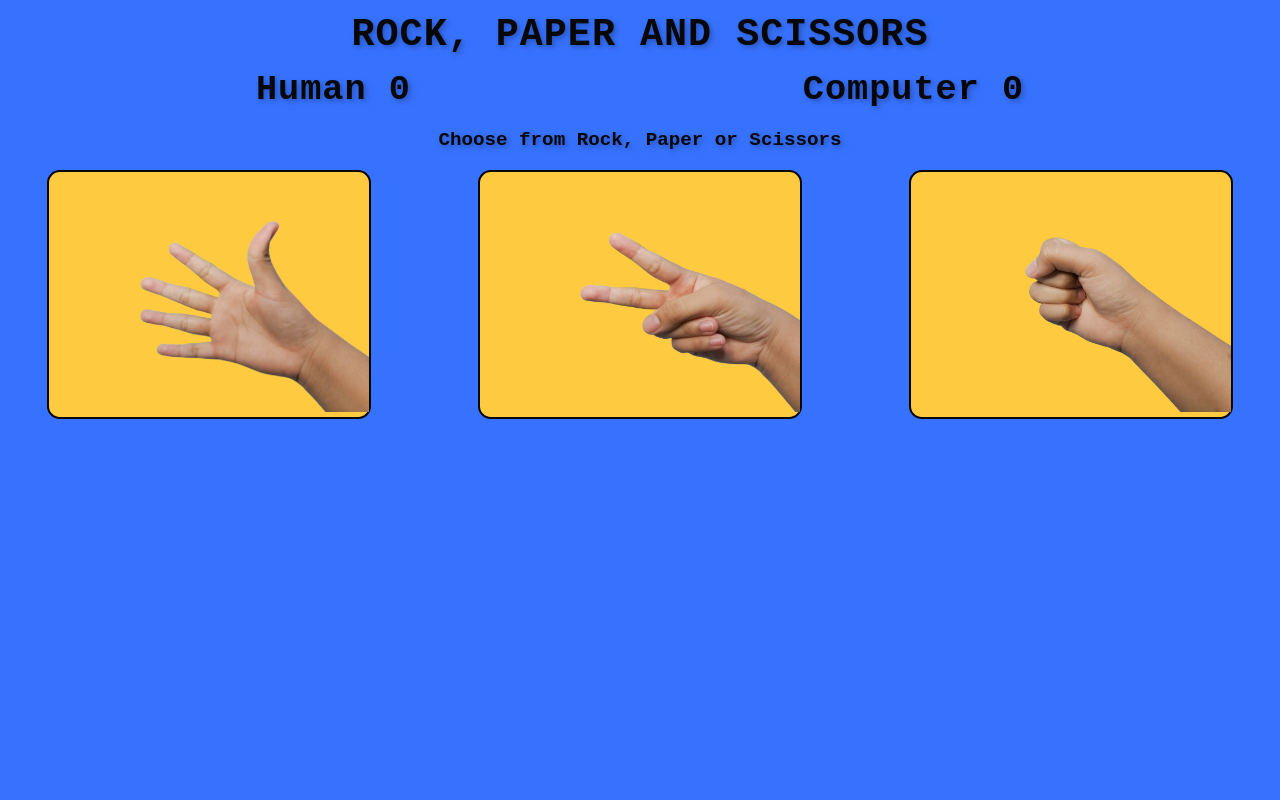
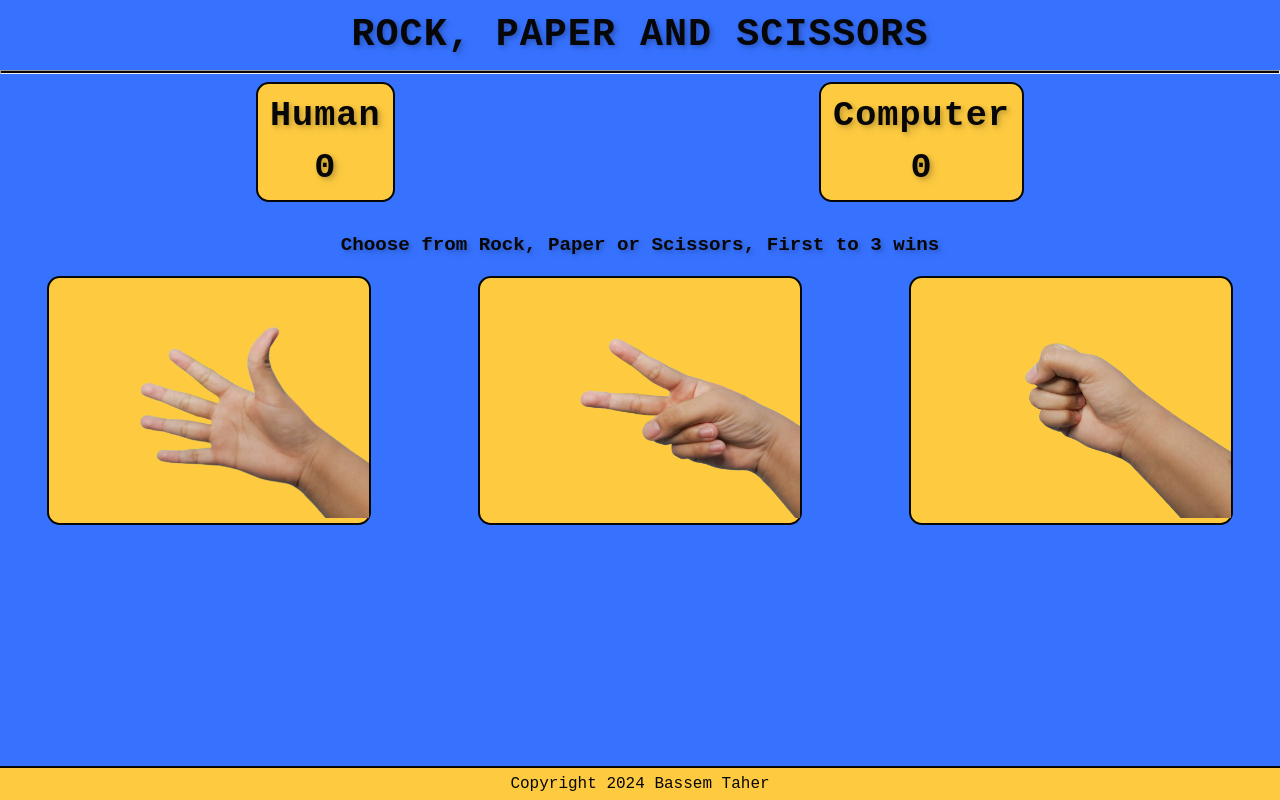
Before and after one commit to bassem931/odin-rock-paper-scissors, a plain HTML site: page index.html in a window 1280 px wide. Drawn offline with Linux system fonts and the light colour scheme.

Commit message:
feat: add footer

```diff
--- a/app.js
+++ b/app.js
@@ -159,12 +159,12 @@ let playRound = async () => {
         <div class="results-pic-cont">
             <div class="human-result-cont">
                 <div class="result-title">Human</div>
-                <img class="mirror " src="./public/images/${humanChoice}.png" alt="${humanChoice}">
+                <img class="mirror results-image" src="./public/images/${humanChoice}.png" alt="${humanChoice}">
                 <div class="human-choice">${humanChoice}</div>
             </div>
             <div class="comp-result-cont">
                 <div class="result-title">Computer</div>
-                <img class="" src="./public/images/${compChoice}.png" alt="${compChoice}">
+                <img class="results-image" src="./public/images/${compChoice}.png" alt="${compChoice}">
                 <div class="comp-choice">${compChoice}</div>
             </div>
         </div>
@@ -172,12 +172,7 @@ let playRound = async () => {
         <a href="/"><button class="play-next-round">Play next round</button></a>
     `;
 
-
-
         resultsContainer.style.display = "";
-        // resultsContainer.classList.remove("fade-out");
-
-
 
     let nextButton = document.querySelector(".play-next-round");
     nextButton.addEventListener("click",(ev)=>{
--- a/index.html
+++ b/index.html
@@ -7,23 +7,29 @@
     <link rel="stylesheet" href="./public/styles/style.css">
     <link rel="icon" type="image/ico" href="public/images/favicon.ico">
     <title>Document</title>
+    <script src="app.js" defer></script>
 </head>
 
 <body>
-    <h1>Rock, Paper and Scissors</h1>
+    <header>
+        <h1>Rock, Paper and Scissors</h1>
+
+        <hr class="header-line">
+    </header>
 
     <div class="score-cont">
         <div class="human-score">
-            Human <span class="human-score-num">0</span>
+            Human
+            <div class="human-score-num">0</div>
         </div>
         <div class="comp-score">
-            Computer <span class="comp-score-num">0</span>
+            Computer <div class="comp-score-num">0</div>
         </div>
     </div>
 
     <div class="flex-cont">
 
-        <p>Choose from Rock, Paper or Scissors</p>
+        <p>Choose from Rock, Paper or Scissors, First to 3 wins</p>
 
         <div class="image-cont">
             <a href="/" class="image-link"><img src="./public/images/paper.png" alt="paper"></a>
@@ -34,7 +40,9 @@
 
     <div class="results-cont"></div>
 
-    <script src="app.js"></script>
+    <footer>
+        Copyright 2024 Bassem Taher
+    </footer>
 </body>
 
 </html>
--- a/public/styles/style.css
+++ b/public/styles/style.css
@@ -17,12 +17,32 @@ h1 {
     text-transform: uppercase;
 }
 
+.header-line {
+    color: #080708;
+    background-color: #080708;
+    height: 2px;
+}
+
 .score-cont {
     display: flex;
     flex-flow: row wrap;
     justify-content: space-between;
     width: 60%;
     margin: auto;
+    margin-bottom: 1vw;
+}
+
+.human-score,
+.comp-score {
+    display: flex;
+    flex-direction: column;
+    justify-content: center;
+    align-items: center;
+    gap: 1vw;
+    background-color: #fdca40;
+    border-radius: 1vw;
+    border: 2px solid #080708;
+    padding: 12px;
 }
 
 .flex-cont {
@@ -125,6 +145,10 @@ img {
     align-items: center;
 }
 
+.results-image {
+    width: 22vw;
+}
+
 .human-result-cont,
 .comp-result-cont {
     display: flex;
@@ -200,3 +224,15 @@ img {
     letter-spacing: 1px;
     text-transform: uppercase;
 }
+
+footer {
+    width: 100vw;
+    height: 4vh;
+    position: fixed;
+    bottom: 0;
+    display: flex;
+    justify-content: center;
+    align-items: center;
+    background-color: #FDCA40;
+    border-top: 2px solid #080708;
+}
```
